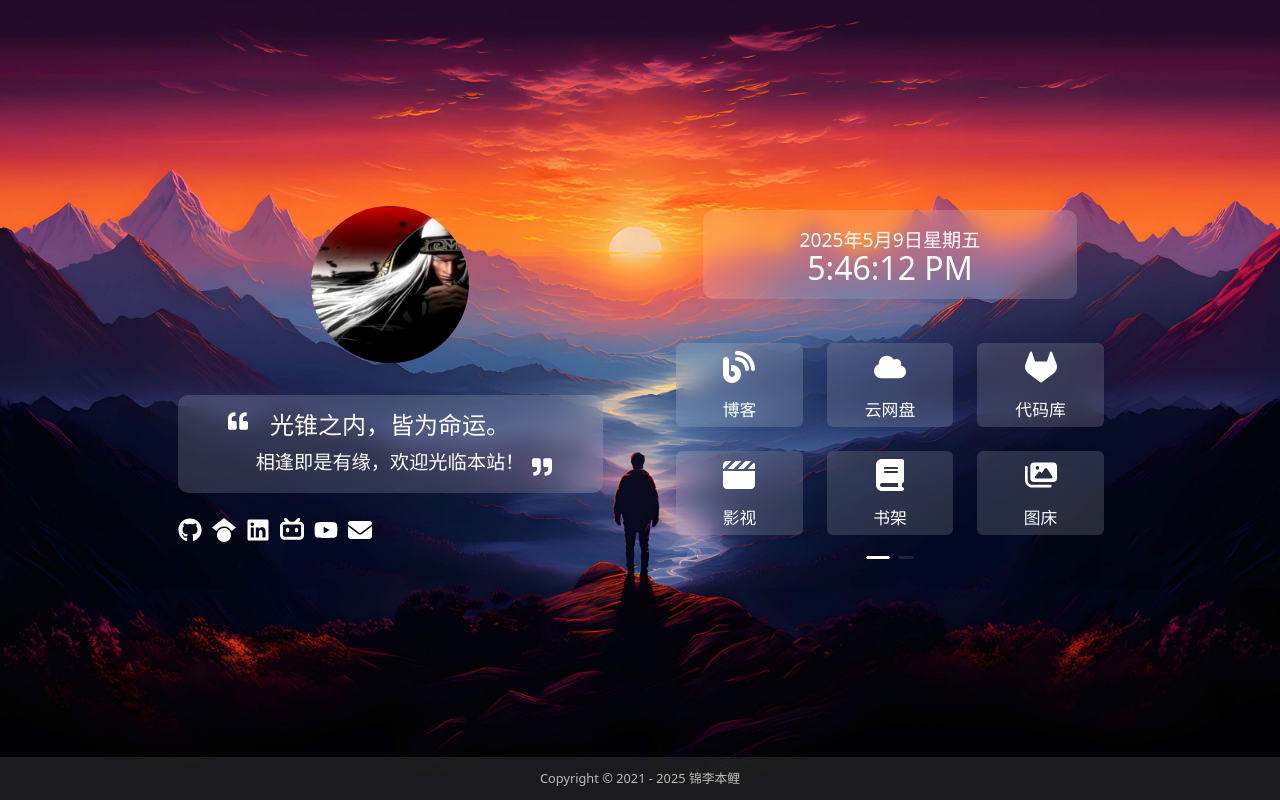
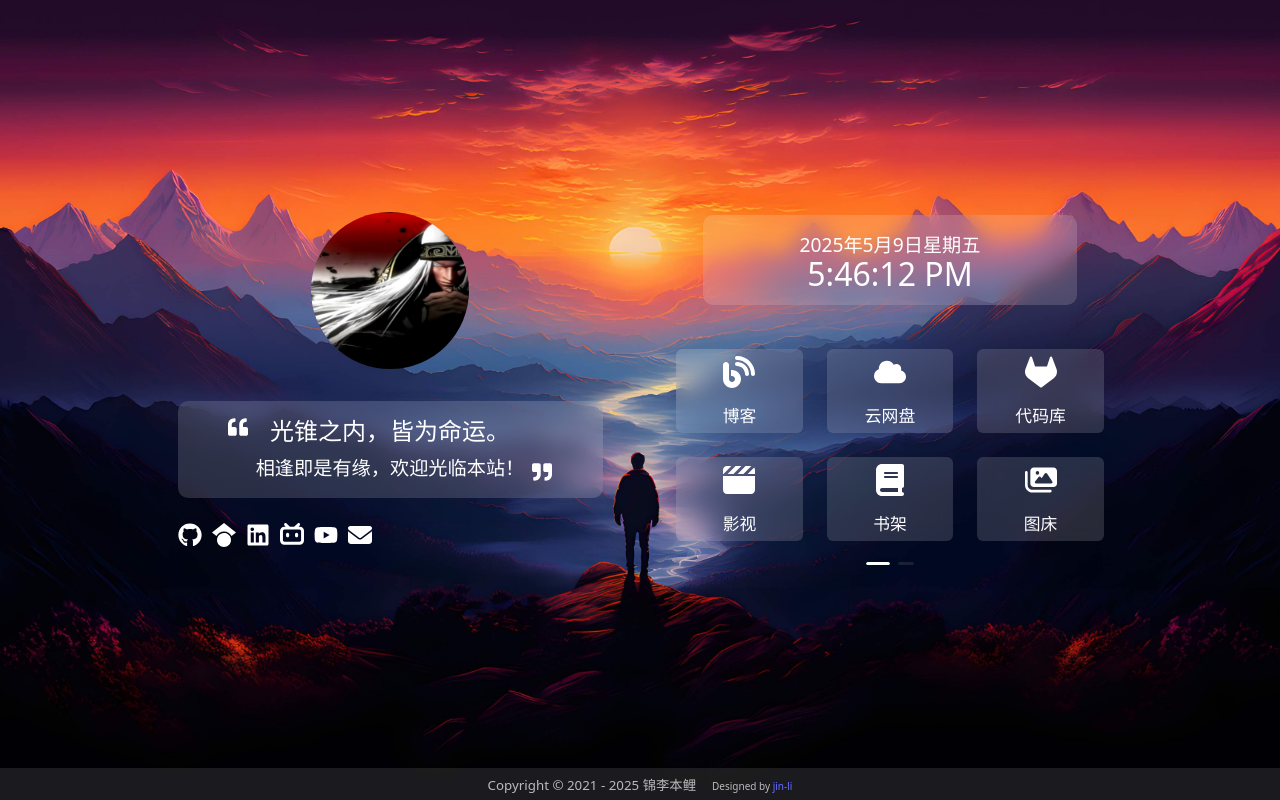
Before and after one commit to jin-li/jinli-home, a React (Vite) app: page / in a window 1280 px wide. Built offline with nearby package versions, Linux system fonts and the light colour scheme.

Commit message:
refactor(footer): make footer a component
for better customization

- https://github.com/jin-li/jinli-home/issues/4

```diff
--- a/src/App.module.scss
+++ b/src/App.module.scss
@@ -61,14 +61,3 @@ html, body {
 .hidden {
   display: none;
 }
-
-
-
-.footer {
-  width: 100%;
-  padding: 0.75rem;
-  background: rgba(255, 255, 255, 0.1);
-  text-align: center;
-  font-size: 0.8rem;
-  color: vars.$secondary-color;
-}
--- a/src/App.tsx
+++ b/src/App.tsx
@@ -4,6 +4,7 @@ import SwapButton from './components/SwapButton/SwapButton';
 import LeftPanel from './view/LeftPanel/LeftPanel';
 import RightPanel from './view/RightPanel/RightPanel';
 import config from './config/config.yml';
+import Footer from './components/Footer/Footer';
 
 const App: React.FC = () => {
   const [showLeft, setShowLeft] = useState(true);
@@ -73,9 +74,7 @@ const App: React.FC = () => {
       {/* Show SwapButton only on mobile */}
       {isMobile && <SwapButton onSwap={() => setShowLeft(!showLeft)} />}
 
-      <footer className={styles.footer}>
-        Copyright © {config.footer.start_year} - {new Date().getFullYear()} {config.footer.author}
-      </footer>
+      <Footer startYear={config.footer.start_year} author={config.footer.author} />
     </div>
   );
 };
--- /dev/null
+++ b/src/components/Footer/Footer.module.scss
@@ -0,0 +1,19 @@
+@use '../../styles/variables' as vars;
+
+.footer {
+  width: 100%;
+  padding: 0.25rem;
+  background: rgba(255, 255, 255, 0.1);
+  text-align: center;
+  color: vars.$secondary-color;
+  height: min-content;
+
+  .copyright {
+    font-size: smaller;
+    margin-right: 1rem;
+  }
+
+  .design {
+    font-size: x-small;
+  }
+}
--- /dev/null
+++ b/src/components/Footer/Footer.tsx
@@ -0,0 +1,29 @@
+import React from "react";
+import styles from "./Footer.module.scss";
+
+interface FooterProps {
+  startYear: number;
+  author: string;
+}
+
+const Footer: React.FC<FooterProps> = ({ startYear, author }) => {
+  return (
+    <div className={styles.footer}>
+      <span className={styles.copyright}>
+        Copyright © {startYear} - {new Date().getFullYear()} {author}
+      </span>
+      <span className={styles.design}>
+        Designed by{" "}
+        <a
+          href="https://github.com/jin-li"
+          target="_blank"
+          rel="noopener noreferrer"
+        >
+          jin-li
+        </a>
+      </span>
+    </div>
+  );
+};
+
+export default Footer;
```
